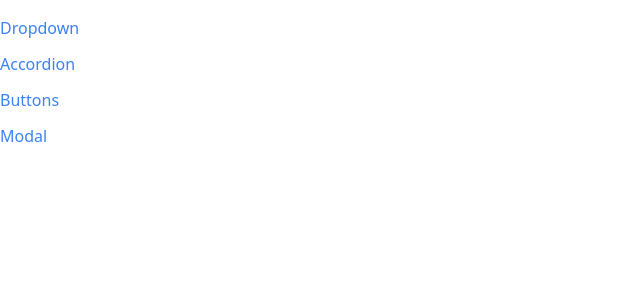
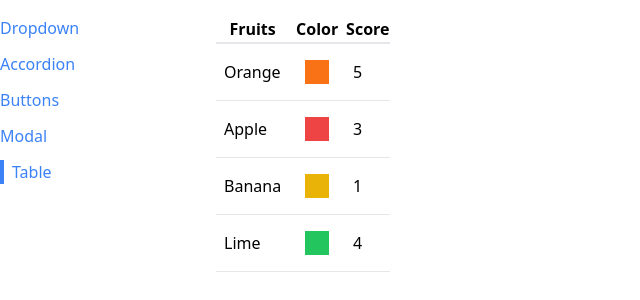
Before and after one commit to EugeneKle/comps, a React (Create React App) app: page /table in a window 1280 px wide. Shown: the top 300 px of the page, without its empty margins (0-640 px from the left). Built offline with nearby package versions, Linux system fonts and the light colour scheme.

Commit message:
added Table component and some new styles

```diff
--- a/src/App.js
+++ b/src/App.js
@@ -4,6 +4,7 @@
 import DropdownPage from "./pages/DropdownPage";
 import ButtonsPage from "./pages/ButtonPage";
 import ModalPage from "./pages/ModalPage";
+import TablePage from "./pages/TablePage";
 
 function App() {
   return (
@@ -22,6 +23,9 @@
         <Route path="/modal">
           <ModalPage />
         </Route>
+        <Route path="/table">
+          <TablePage />
+        </Route>
       </div>
     </div>
   );
--- a/src/components/Sidebar.js
+++ b/src/components/Sidebar.js
@@ -6,6 +6,7 @@
     { label: "Accordion", path: "/accordion" },
     { label: "Buttons", path: "/buttons" },
     { label: "Modal", path: "/modal" },
+    { label: "Table", path: "/table" },
   ];
 
   const renderedLinks = links.map((link) => {
--- /dev/null
+++ b/src/components/Table.js
@@ -0,0 +1,28 @@
+function Table({ data, config, keyFn }) {
+  const renderedHeaders = config.map((column) => {
+    return <th key={column.label}>{column.label}</th>;
+  });
+
+  const renderedRows = data.map((rowData) => {
+    const renderedCells = config.map((column) => {
+      return <td className="p-2" key={column.label}>{column.render(rowData)}</td>;
+    });
+
+    return (
+      <tr className="border-b" key={keyFn(rowData)}>
+        {renderedCells}
+      </tr>
+    );
+  });
+
+  return (
+    <table className="table-auto border-spacing-2">
+      <thead>
+        <tr className="border-b-2">{renderedHeaders}</tr>
+      </thead>
+      <tbody>{renderedRows}</tbody>
+    </table>
+  );
+}
+
+export default Table;
--- a/src/pages/ButtonPage.js
+++ b/src/pages/ButtonPage.js
@@ -3,10 +3,9 @@
 
 function ButtonPage() {
   return (
-    <div>
+    <div className="flex flex-col items-center gap-2">
       <div>
-        <Button secondary outline rounded className={"mb-5"}>
-          <GoBell />
+        <Button secondary outline rounded>
           Click me!
         </Button>
       </div>
@@ -24,6 +23,7 @@
       </div>
       <div>
         <Button primary outline>
+          <GoBell />
           Follow me
         </Button>
       </div>
--- a/src/pages/DropdownPage.js
+++ b/src/pages/DropdownPage.js
@@ -16,7 +16,7 @@
   ];
 
   return (
-    <div className="flex">
+    <div>
       <Dropdown options={options} value={selection} onChange={handleSelect} />
     </div>
   );
--- /dev/null
+++ b/src/pages/TablePage.js
@@ -0,0 +1,37 @@
+import Table from "../components/Table";
+
+function TablePage() {
+  const data = [
+    { name: "Orange", color: "bg-orange-500", score: 5 },
+    { name: "Apple", color: "bg-red-500", score: 3 },
+    { name: "Banana", color: "bg-yellow-500", score: 1 },
+    { name: "Lime", color: "bg-green-500", score: 4 },
+  ];
+
+  const config = [
+    {
+      label: "Fruits",
+      render: (fruit) => fruit.name,
+    },
+    {
+      label: "Color",
+      render: (fruit) => <div className={`${fruit.color} p-3 m-2`}></div>,
+    },
+    {
+      label: "Score",
+      render: (fruit) => fruit.score,
+    },
+  ];
+
+  const keyFn = (fruit) => {
+    return fruit.name;
+  };
+
+  return (
+    <div>
+      <Table data={data} config={config} keyFn={keyFn} />
+    </div>
+  );
+}
+
+export default TablePage;
```
